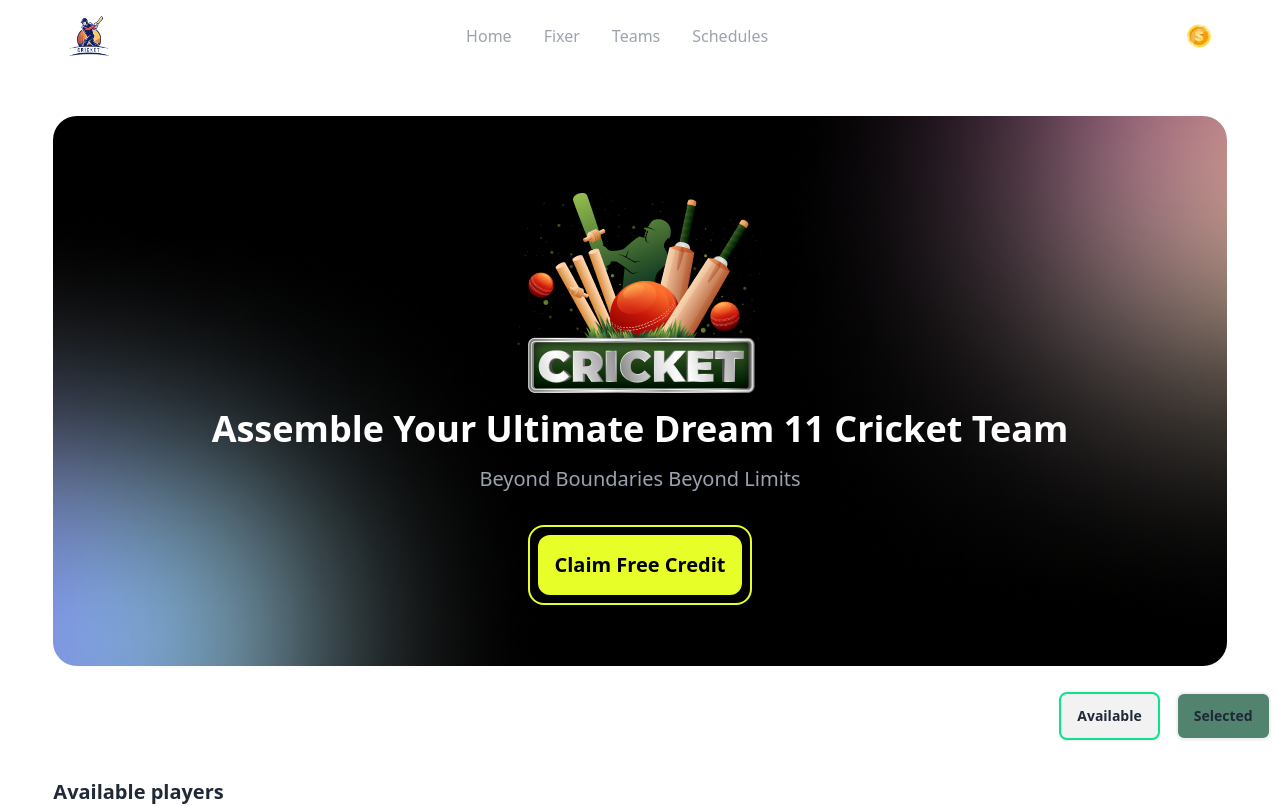
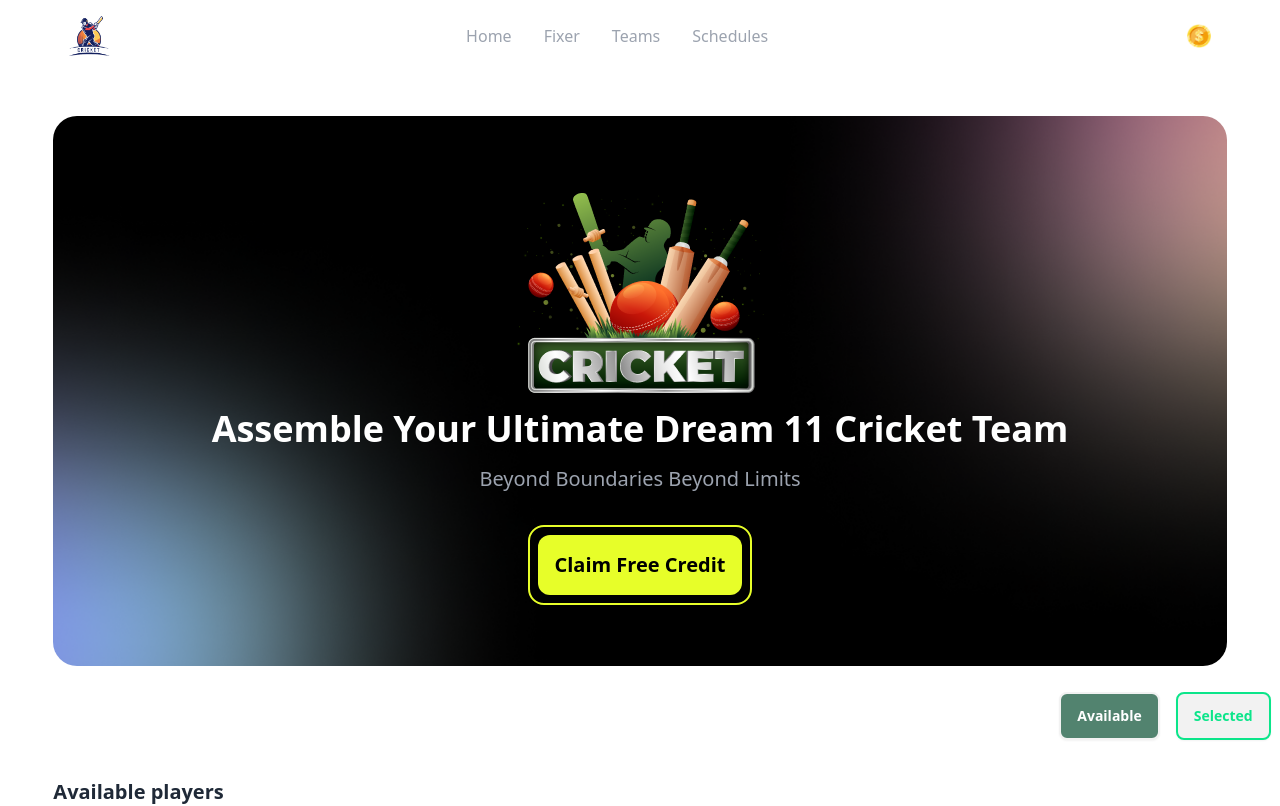
Before and after one commit to Crypt06545/AS-7-dream-11, a React (Vite) app: page / in a window 1280 px wide. Shown: the top 806 px of the page. Built offline with nearby package versions, Linux system fonts and the light colour scheme.

Commit message:
add toggle button handeler

```diff
--- a/src/App.jsx
+++ b/src/App.jsx
@@ -1,6 +1,5 @@
 import { useState } from "react";
 
-import "./App.css";
 import Navbar from "./components/Navbar/Navabr";
 import Hero from "./components/Hero/Hero";
 import Card from "./components/Card/Card";
@@ -12,7 +11,7 @@ function App() {
     available: true,
     status: "active",
   });
-  console.log(toggleBtn);
+
 
   // handleToggleBtn event listener
 const handleToggleBtn = (status) => {
@@ -33,7 +32,7 @@ const handleToggleBtn = (status) => {
   return (
     <>
       <Navbar />
-      <Hero handleToggleBtn={handleToggleBtn}/>
+      <Hero toggleBtn={toggleBtn} handleToggleBtn={handleToggleBtn}/>
       <Card />
       <Footer />
       <Newsletter />
--- a/src/components/Hero/Hero.jsx
+++ b/src/components/Hero/Hero.jsx
@@ -1,6 +1,6 @@
 import ToggleBtn from "../ToggleBtn/ToggleBtn";
 
-const Hero = ({handleToggleBtn}) => {
+const Hero = ({handleToggleBtn,toggleBtn}) => {
     return (
       <div
         className="w-11/12 mx-auto my-11 bg-cover bg-center flex justify-center items-center bg-black relative"
@@ -22,7 +22,7 @@ const Hero = ({handleToggleBtn}) => {
 
           </div>
         </div>
-        <ToggleBtn handleToggleBtn={handleToggleBtn}/>
+        <ToggleBtn toggleBtn={toggleBtn} handleToggleBtn={handleToggleBtn}/>
       </div>
     );
   };
--- a/src/components/ToggleBtn/ToggleBtn.jsx
+++ b/src/components/ToggleBtn/ToggleBtn.jsx
@@ -1,14 +1,33 @@
-import React from 'react'
+const ToggleBtn = ({ handleToggleBtn, toggleBtn }) => {
+  return (
+    <div className="absolute -mb-[650px] lg:ml-[1050px]">
+      <div className="flex justify-center gap-4 items-center sticky z-40">
+        {/* Available button */}
+        <button
+          onClick={() => handleToggleBtn("available")}
+          className={`btn border-2 px-4 py-2 ${
+            toggleBtn.available
+              ? "bg-[#52836f] text-white"
+              : "border-[#0BE58A] text-[#0BE58A]"
+          }`}
+        >
+          Available
+        </button>
 
-const ToggleBtn = ({handleToggleBtn}) => {
-  return (
-    <div className='absolute -mb-[650px]  lg:ml-[1050px]'>
-      <div className='flex justify-center gap-4 items-center sticky z-40'>
-        <button onClick={()=>handleToggleBtn('available')} className='btn border-2 border-[#0BE58A]'>Available</button>
-        <button onClick={()=>handleToggleBtn('selected')} className='btn bg-[#52836f] border-2 '>Selected</button>
+        {/* Selected button */}
+        <button
+          onClick={() => handleToggleBtn("selected")}
+          className={`btn border-2 px-4 py-2 ${
+            !toggleBtn.available
+              ? "bg-[#52836f] text-white"
+              : "border-[#0BE58A] text-[#0BE58A]"
+          }`}
+        >
+          Selected
+        </button>
       </div>
     </div>
-  )
-}
+  );
+};
 
-export default ToggleBtn
+export default ToggleBtn;
```
Also changed, not shown: src/App.css (deleted).
